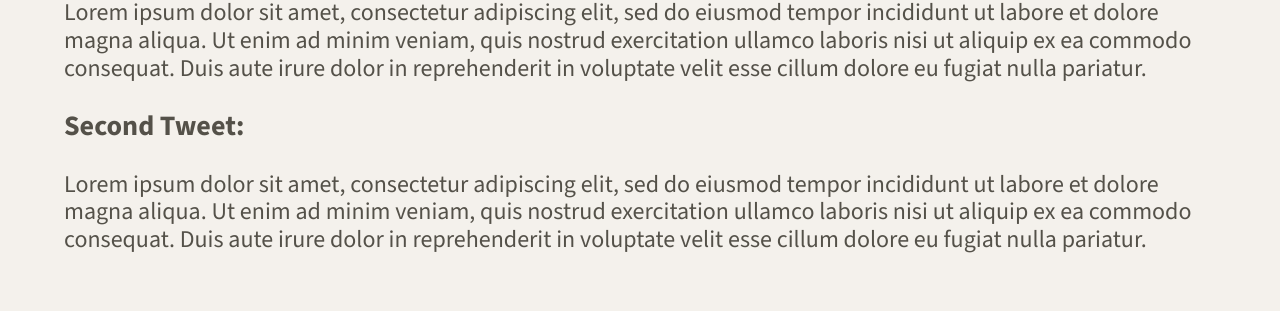
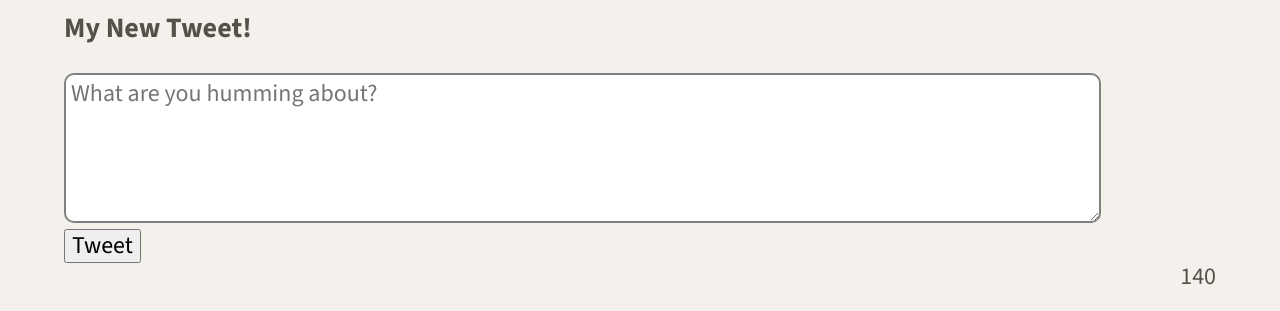
Before and after one commit to laraibsshaikh10/tweeter, a website: page public/index.html in a window 1280 px wide. Shown: the part 489-800 px from the top of the page. Drawn offline with nearby package versions, Linux system fonts and the light colour scheme.

Commit message:
Created and styled the tweet form

```diff
--- a/public/index.html
+++ b/public/index.html
@@ -25,6 +25,9 @@
     <!-- Header CSS -->
     <link rel="stylesheet" href="/styles/header.css" type="text/css" />
 
+    <!-- Navigation Bar CSS -->
+    <link rel="stylesheet" href="/styles/new-tweet.css" type="text/css" />
+
     <!-- External JS -->
     <script src="https://ajax.googleapis.com/ajax/libs/jquery/3.4.1/jquery.min.js"></script>
 
@@ -51,14 +54,25 @@
 
     <!-- Page-specific (main) content here -->
     <main class="container">
-      <div class ="container-content">
+      <!-- <div class ="container-content">
       <h3>First Tweet:</h3>
       <p>Lorem ipsum dolor sit amet, consectetur adipiscing elit, sed do eiusmod tempor incididunt ut labore et dolore magna aliqua. Ut enim ad minim veniam, quis nostrud exercitation ullamco laboris nisi ut aliquip ex ea commodo consequat. Duis aute irure dolor in reprehenderit in voluptate velit esse cillum dolore eu fugiat nulla pariatur.</p>
     </div>
     <div class ="container-content">
       <h3>Second Tweet:</h3>
-      <p>Lorem ipsum dolor sit amet, consectetur adipiscing elit, sed do eiusmod tempor incididunt ut labore et dolore magna aliqua. Ut enim ad minim veniam, quis nostrud exercitation ullamco laboris nisi ut aliquip ex ea commodo consequat. Duis aute irure dolor in reprehenderit in voluptate velit esse cillum dolore eu fugiat nulla pariatur.</p>
+      <p>Lorem ipsum dolor sit amet, consectetur adipiscing elit, sed do eiusmod tempor incididunt ut labore et dolore magna aliqua. Ut enim ad minim veniam, quis nostrud exercitation ullamco laboris nisi ut aliquip ex ea commodo consequat. Duis aute irure dolor in reprehenderit in voluptate velit esse cillum dolore eu fugiat nulla pariatur.</p> -->
 
+      <section class="new-tweet">
+        <h2>Compose Tweet</h2>
+        <form action ="/tweets/" method="POST">
+          <label class="tweet-label" for="tweet-text"><h3>My New Tweet!</h3> </label>
+          <textarea class="tweet-textbox" name="text" id="tweet-text" placeholder="What are you humming about?" class="tweet-label" for="tweet-text"></textarea>
+          <div>
+            <button class="submit-button" type="submit">Tweet</button>
+            <output name="counter" class="counter" for="tweet-text">140</output>
+          </div>
+        </form>
+      </section>
     </main>
 
   </body>
--- a/public/styles/layout.css
+++ b/public/styles/layout.css
@@ -23,10 +23,3 @@ body {
 /*
  * Additional CSS can be defined below or in other CSS files, as per instructions
  */
-
-.container {
-  padding-top: calc(400px-120px);
-  width: 90%; /*to set container width to 90% of its parent element */
-  background-color: #f4f1ec; /*same color as the body*/
-  margin: 0 auto; /*to align the main container element in the center */
-}
--- /dev/null
+++ b/public/styles/new-tweet.css
@@ -0,0 +1,27 @@
+
+.container {
+  padding-top: calc(400px-120px);
+  width: 90%; /*to set container width to 90% of its parent element */
+  background-color: inherit; /*same color as body, inherits the color from body*/
+  margin: 0 auto; /*to align the main container element in the center */
+}
+
+.tweet-textbox {
+  border: none; /* Remove default border */
+  border: 2px solid gray; /* Add border at the bottom */
+  border-radius: 10px; /* textbox with rounded corners */
+  padding: 5px;
+  width: 90%;  /*set width to the width of the container*/
+  height: 150px; /*set initial height of the box */
+  resize: vertical; /*allow the textbox to resize vertically*/
+}
+
+.submit-button {
+  display: flex;
+  justify-content: baseline;
+}
+
+output {
+  display: flex;
+  justify-content: end;
+}
--- a/server/data-files/initial-tweets.json
+++ b/server/data-files/initial-tweets.json
@@ -8,7 +8,7 @@
     "content": {
       "text": "If I have seen further it is by standing on the shoulders of giants"
     },
-    "created_at": 1710687693071
+    "created_at": 1710772127163
   },
   {
     "user": {
@@ -19,6 +19,6 @@
     "content": {
       "text": "Je pense , donc je suis"
     },
-    "created_at": 1710774093071
+    "created_at": 1710858527163
   }
 ]
```
